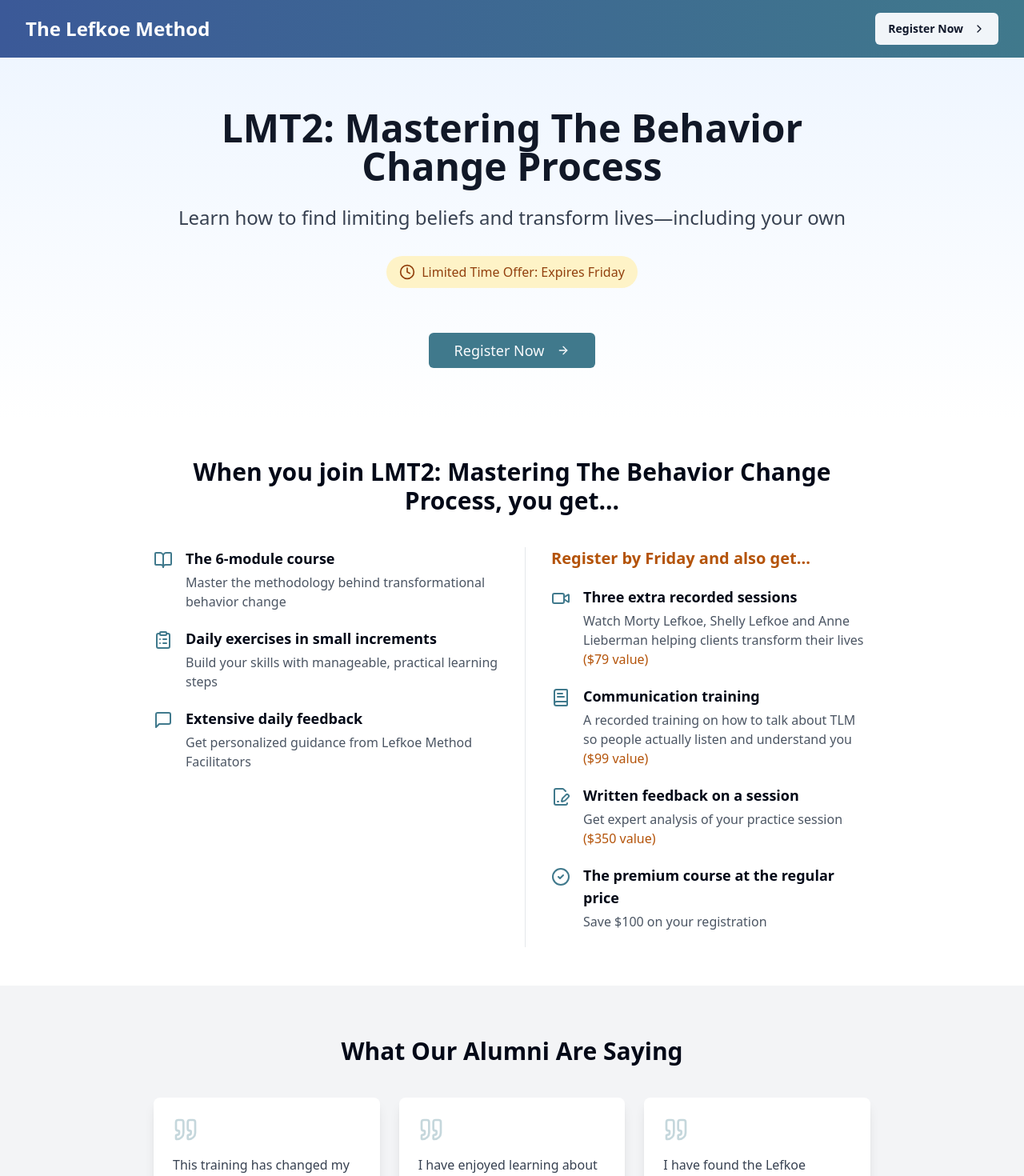
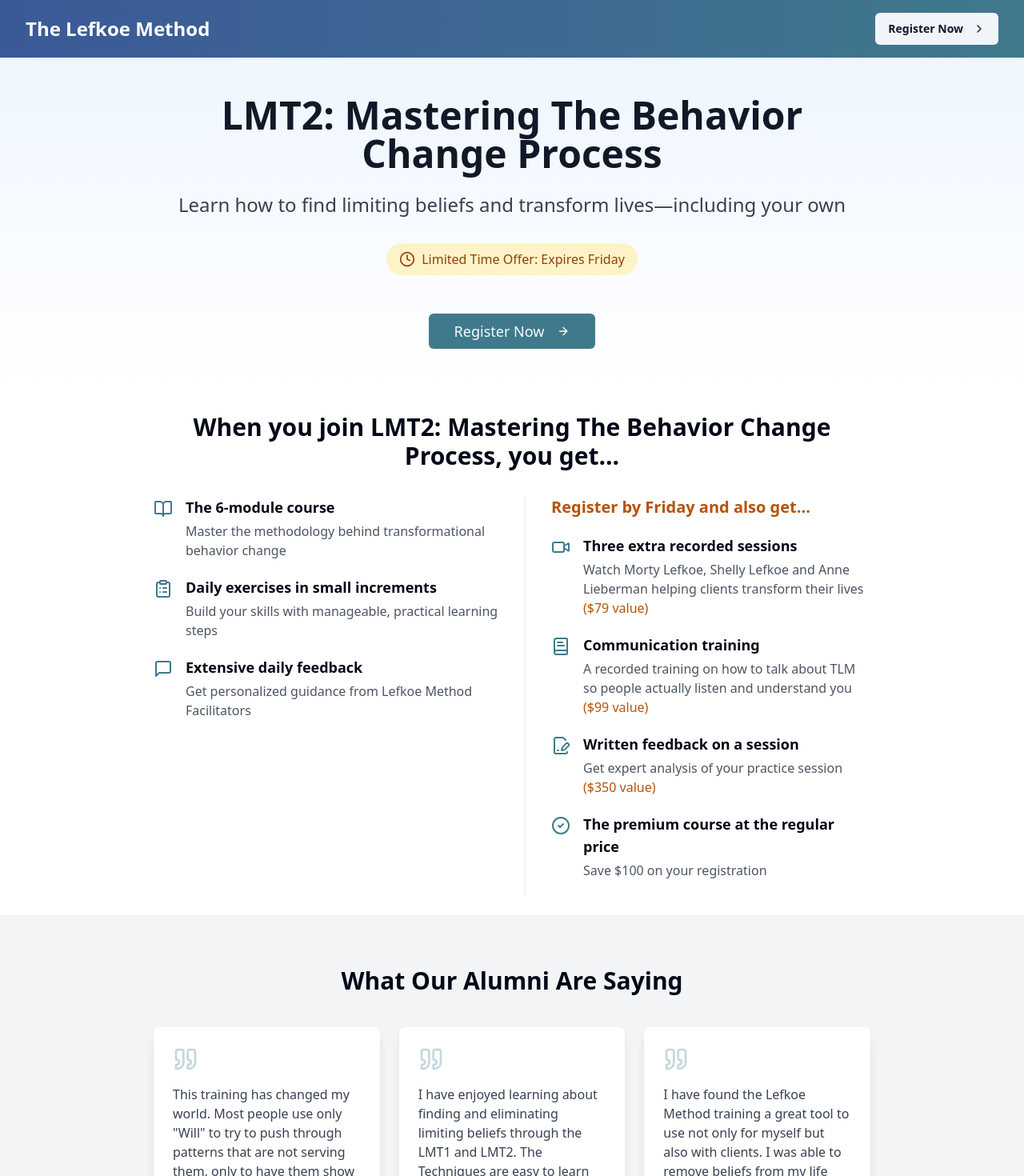
Before and after one commit to rodney-lefkoe/belief-transformation-landing-page, a React (Vite) app: page / in a window 1280 px wide. Shown: the top 1470 px of the page at 80% size. Built offline with nearby package versions, Linux system fonts and the light colour scheme.

Commit message:
Reduce section spacing
Halve the spacing between sections in the layout.

```diff
--- a/src/components/CourseFeatures.tsx
+++ b/src/components/CourseFeatures.tsx
@@ -20,10 +20,10 @@ const FeatureItem = ({ icon, children }: { icon: React.ReactNode, children: Reac
 
 const CourseFeatures = () => {
   return (
-    <section className="py-12 bg-white">
+    <section className="py-6 bg-white">
       <div className="container">
         <div className="max-w-4xl mx-auto">
-          <h2 className="text-2xl md:text-3xl font-bold text-center mb-10">
+          <h2 className="text-2xl md:text-3xl font-bold text-center mb-8">
             When you join LMT2: Mastering The Behavior Change Process, you get...
           </h2>
 
--- a/src/components/Hero.tsx
+++ b/src/components/Hero.tsx
@@ -4,7 +4,7 @@ import { ArrowRight, Clock } from "lucide-react";
 
 const Hero = () => {
   return (
-    <section className="bg-gradient-to-b from-blue-50 to-white py-12 md:py-16">
+    <section className="bg-gradient-to-b from-blue-50 to-white py-8 md:py-12">
       <div className="container">
         <div className="max-w-4xl mx-auto text-center">
           <h1 className="text-3xl md:text-5xl font-bold mb-6 text-gray-900 leading-tight">
@@ -17,7 +17,7 @@ const Hero = () => {
             <Clock className="mr-2 h-5 w-5" />
             <span className="font-medium">Limited Time Offer: Expires Friday</span>
           </div>
-          <div className="mt-6">
+          <div className="mt-4 pb-2">
             <a href="https://recreateyourlife.infusionsoft.app/app/orderForms/LMT2---Premium-Discount-Offer">
               <Button size="lg" className="bg-brand-teal hover:bg-brand-teal/90 text-lg px-8">
                 Register Now <ArrowRight className="ml-2 h-5 w-5" />
```
